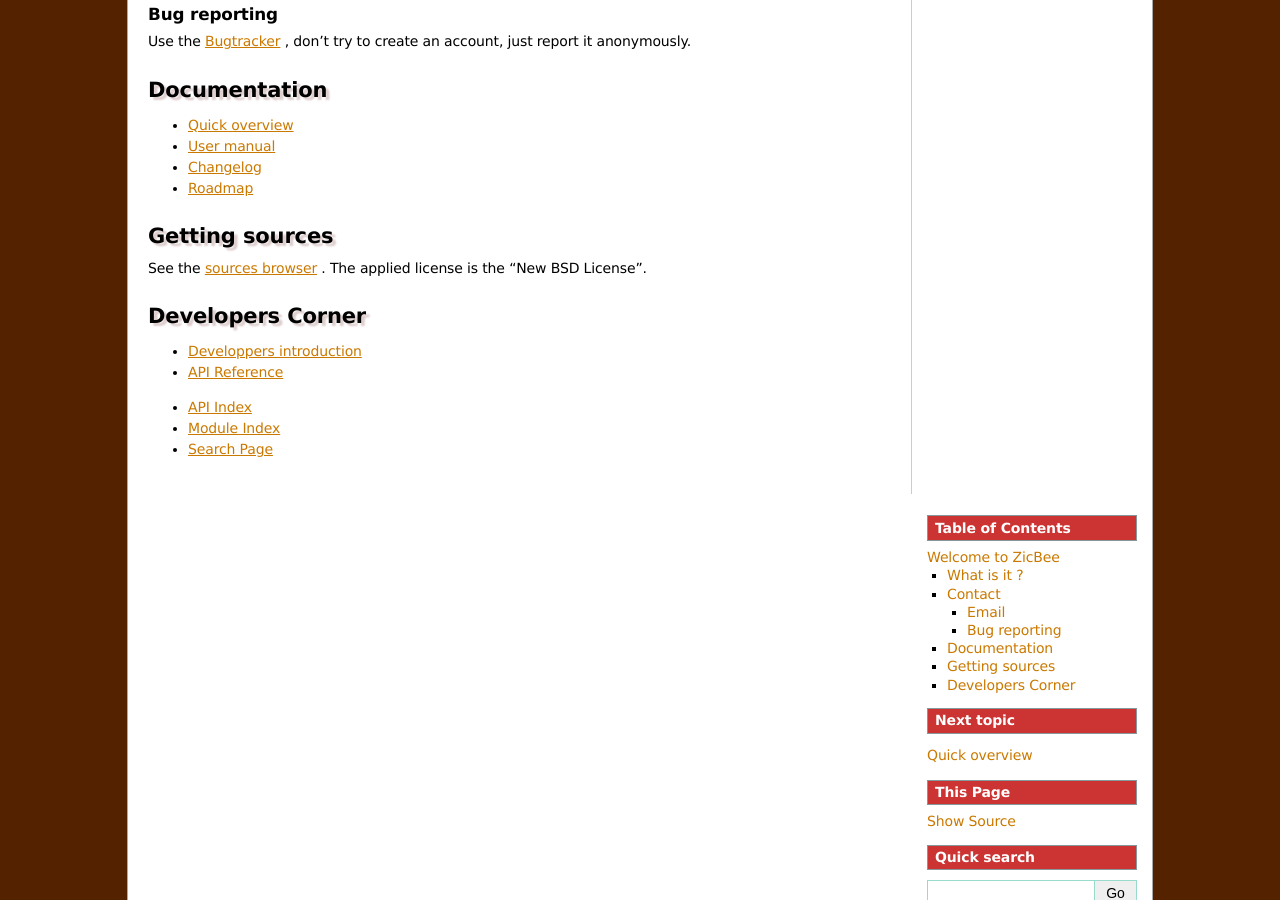
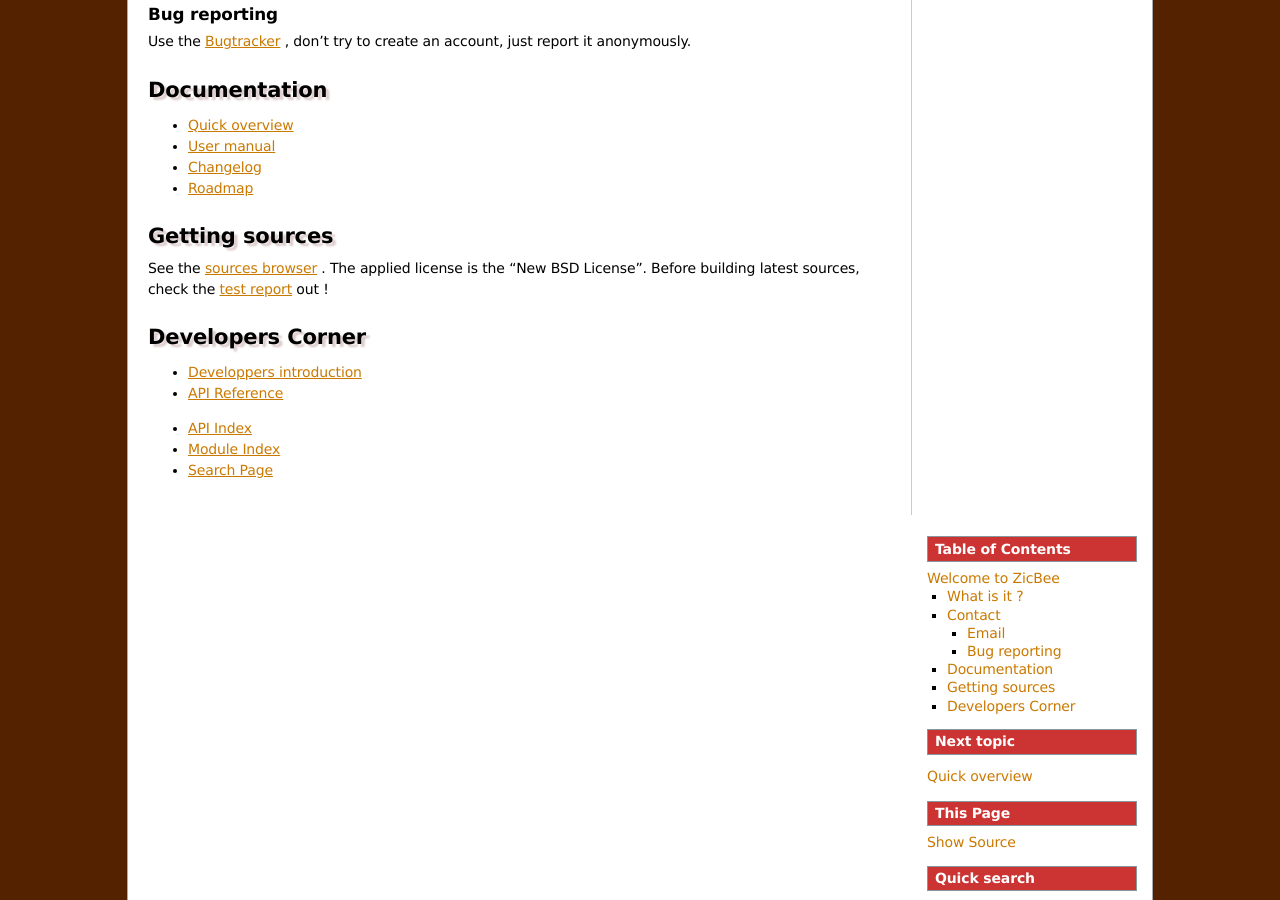
Before and after one commit to fdev31/zicbee-workshop, a Sphinx documentation site: the page built from docs/source/index.rst, in a window 1280 px wide and 900 px high, scrolled down 1077 px. Built offline with Sphinx 7.4.7, drawn with Linux system fonts in a browser that asks for light colours; formulas are drawn with MathJax 3.

Commit message:
add link to tests

```diff
--- a/docs/source/index.rst
+++ b/docs/source/index.rst
@@ -60,6 +60,7 @@
 ***************
 
 See the `sources browser`_ . The applied license is the "New BSD License".
+Before building latest sources, check the `test report`_ out !
 
 Developers Corner
 *****************
@@ -77,3 +78,4 @@
 
 .. _Bugtracker: http://zicbee.gnux.info/bugtraq
 .. _Sources browser: http://zicbee.gnux.info/hg/
+.. _test report: tests.html
```
